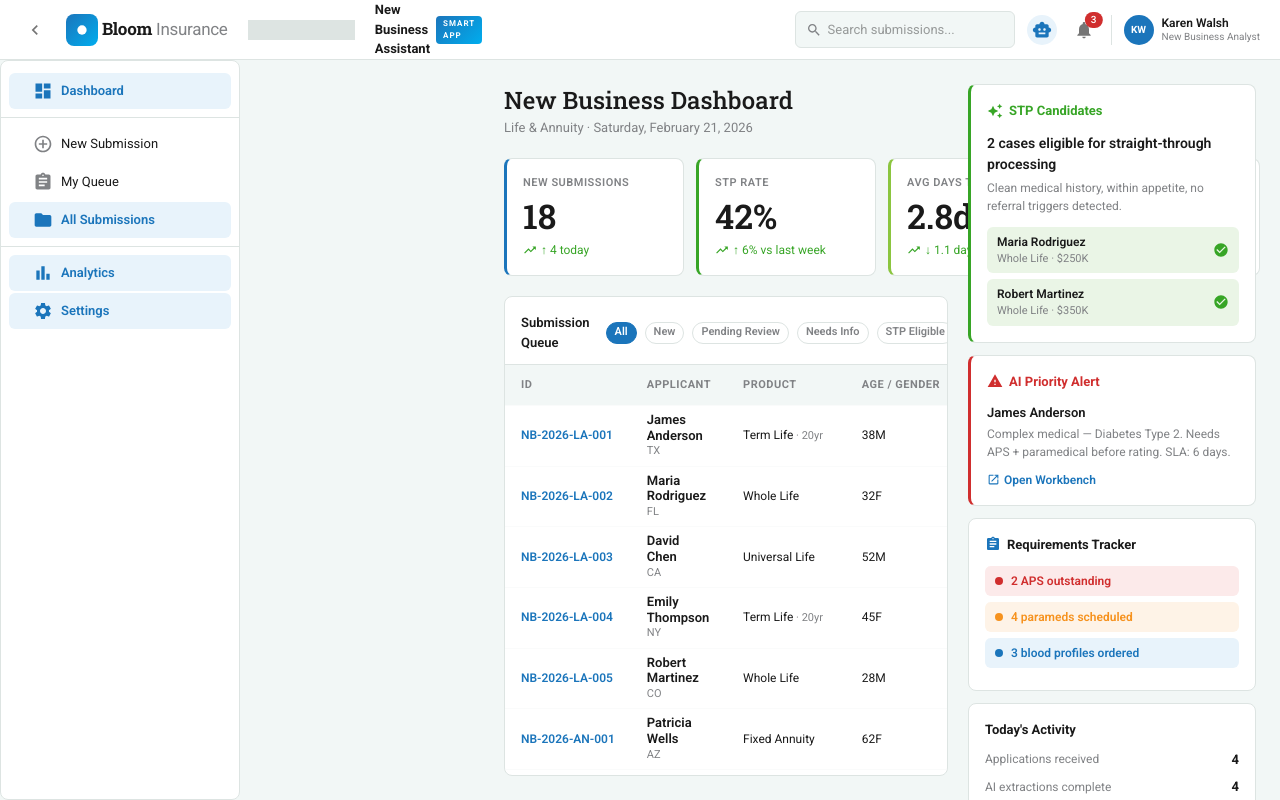
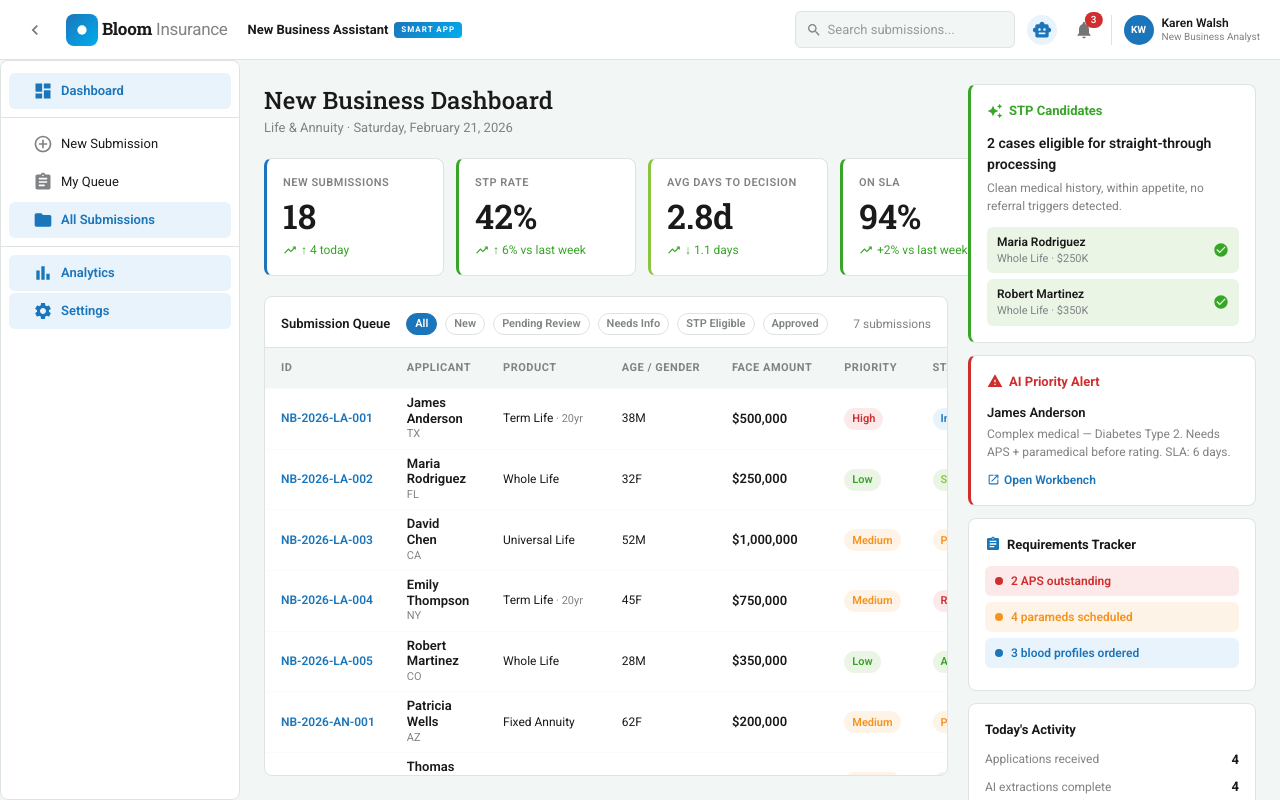
Before and after one commit to sdlyager80/new_business_assistant, a React (Vite) app: page /intake in a window 1280 px wide. Built offline with nearby package versions, Linux system fonts and the light colour scheme.

Commit message:
fewfewf
ewfewfew

```diff
--- a/src/App.tsx
+++ b/src/App.tsx
@@ -91,8 +91,7 @@ export default function App() {
               {sidebarOpen ? <ChevronLeft fontSize="small" /> : <ChevronRight fontSize="small" />}
             </IconButton>
             <BloomLogo />
-            <Box sx={{ width: 1, height: 20, bgcolor: BLOOM.border, mx: 1 }} />
-            <Box sx={{ display: 'flex', alignItems: 'center', gap: 0.75 }}>
+            <Box sx={{ display: 'flex', alignItems: 'center', gap: 0.75, ml: 1 }}>
               <Typography sx={{ fontSize: '0.8125rem', fontWeight: 700, color: BLOOM.textPrimary }}>
                 New Business Assistant
               </Typography>
@@ -218,7 +217,6 @@ export default function App() {
         <Box sx={{
           flex: 1,
           mt: `${HEADER_H}px`,
-          ml: `${sidebarW}px`,
           transition: 'margin-left 0.2s ease',
           overflow: 'auto',
           bgcolor: 'background.default',
```
